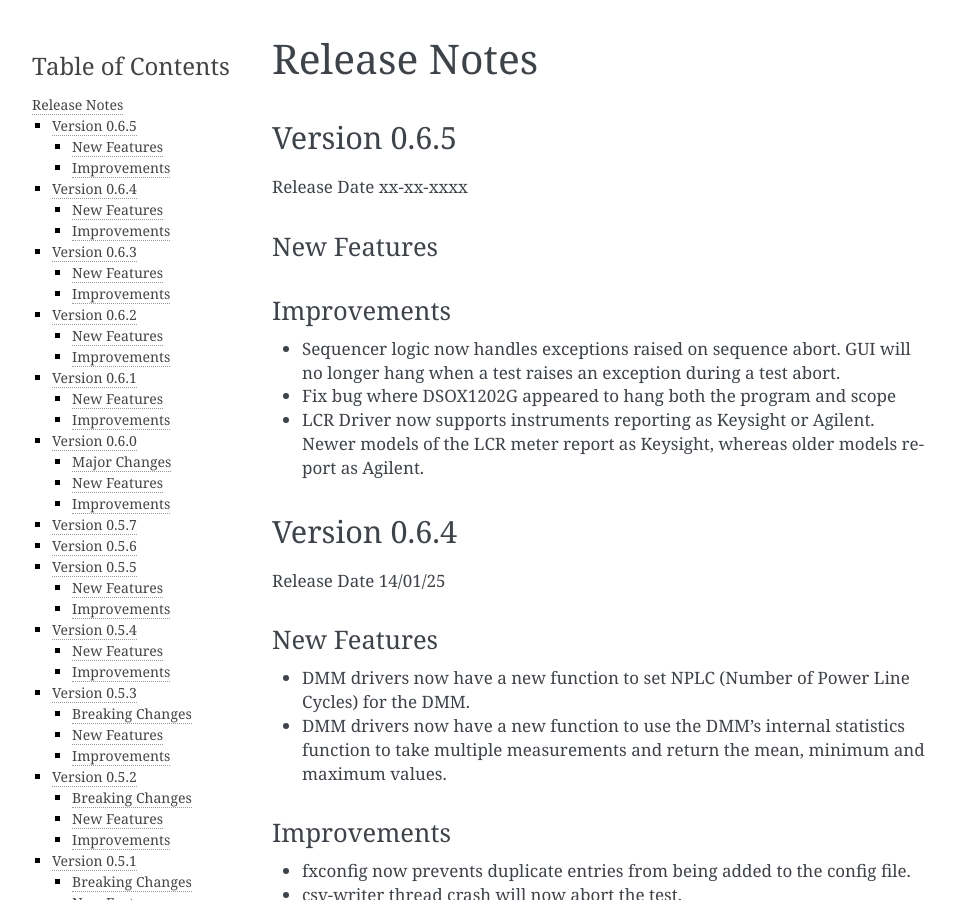
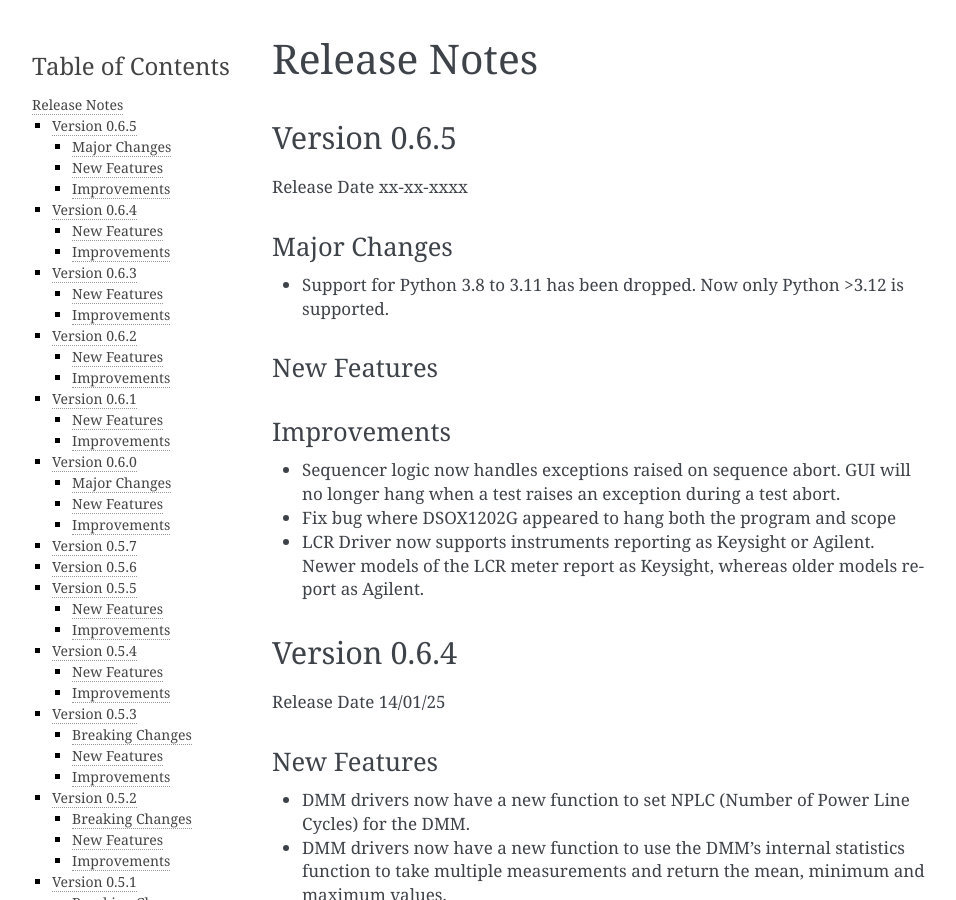
Before and after one commit to PyFixate/Fixate, a Sphinx documentation site: the page built from docs/release-notes.rst, in a window 1280 px wide and 900 px high. Shown: the whole window, without its empty margins (148-1104 px from the left). Built offline with Sphinx 7.4.7, drawn with Linux system fonts in a browser that asks for light colours.

Commit message:
Add note about dropping python 3.8 to 3.11

```diff
--- a/docs/release-notes.rst
+++ b/docs/release-notes.rst
@@ -6,6 +6,10 @@ Release Notes
 Version 0.6.5
 *************
 Release Date xx-xx-xxxx
+
+Major Changes
+################
+- Support for Python 3.8 to 3.11 has been dropped. Now only Python >3.12 is supported.
 
 New Features
 ############
```
Also changed, not shown: 1 other file.
